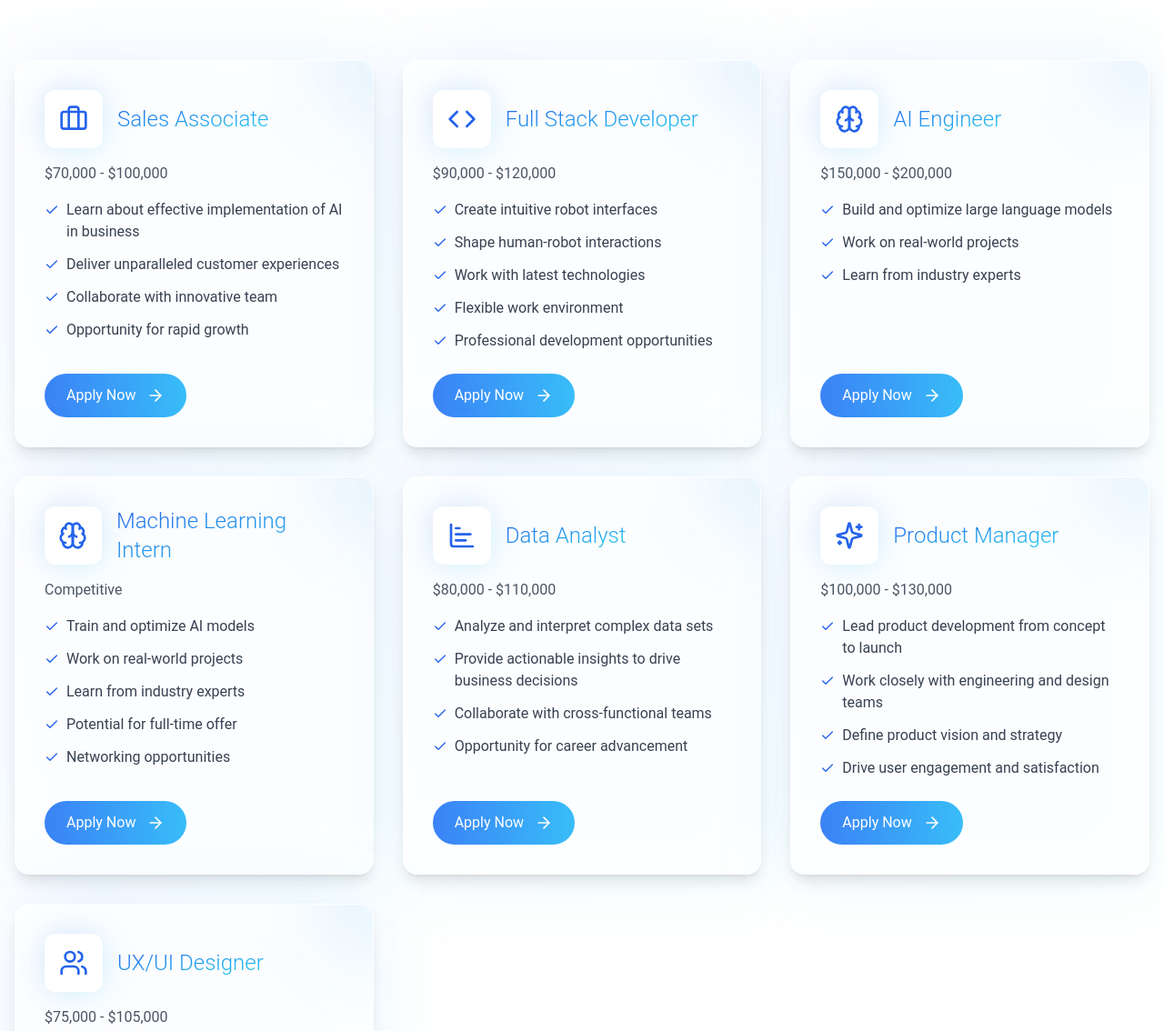
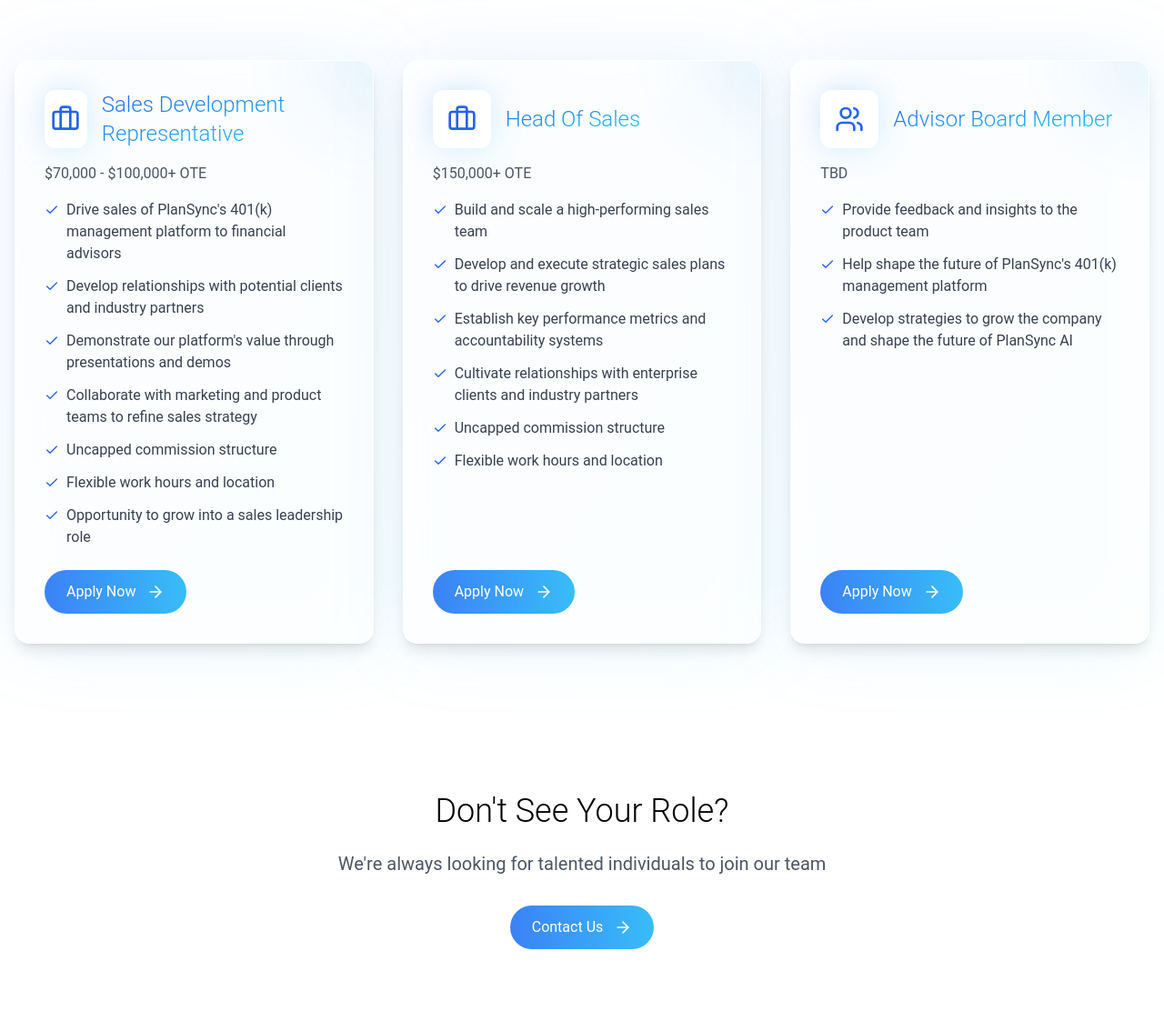
Before and after one commit to tahmidawal/401k-Pro-Website, a React app: page /careers in a window 1280 px wide. Shown: the part 318-1452 px from the top of the page at 91% size. Built offline with nearby package versions, Linux system fonts and the light colour scheme; some packages are replaced by stand-ins of ours.

Commit message:
New updates

```diff
--- a/src/components/CareersPage.js
+++ b/src/components/CareersPage.js
@@ -35,89 +35,43 @@
 
 const jobListings = [
   {
-    title: "Sales Associate",
+    title: "Sales Development Representative",
     icon: Briefcase,
-    salary: "$70,000 - $100,000",
+    salary: "$70,000 - $100,000+ OTE",
     features: [
-      "Learn about effective implementation of AI in business",
-      "Deliver unparalleled customer experiences",
-      "Collaborate with innovative team",
-      "Opportunity for rapid growth",
+      "Drive sales of PlanSync's 401(k) management platform to financial advisors",
+      "Develop relationships with potential clients and industry partners",
+      "Demonstrate our platform's value through presentations and demos",
+      "Collaborate with marketing and product teams to refine sales strategy",
+      "Uncapped commission structure",
+      "Flexible work hours and location",
+      "Opportunity to grow into a sales leadership role"
     ],
     isPopular: true
   },
   {
-    title: "Full Stack Developer",
-    icon: Code,
-    salary: "$90,000 - $120,000",
+    title: "Head Of Sales",
+    icon: Briefcase,
+    salary: "$150,000+ OTE",
     features: [
-      "Create intuitive robot interfaces",
-      "Shape human-robot interactions",
-      "Work with latest technologies",
-      "Flexible work environment",
-      "Professional development opportunities"
+      "Build and scale a high-performing sales team",
+      "Develop and execute strategic sales plans to drive revenue growth",
+      "Establish key performance metrics and accountability systems",
+      "Cultivate relationships with enterprise clients and industry partners",
+      "Uncapped commission structure",
+      "Flexible work hours and location",
     ],
     isPopular: true
   },
   {
-    title: "AI Engineer",
-    icon: Brain,
-    salary: "$150,000 - $200,000",
+    title: "Advisor Board Member",
+    icon: Users,
+    salary: "TBD",
     features: [
-      "Build and optimize large language models",
-      "Work on real-world projects",
-      "Learn from industry experts",
+      "Provide feedback and insights to the product team",
+      "Help shape the future of PlanSync's 401(k) management platform",
+      "Develop strategies to grow the company and shape the future of PlanSync AI",
     ],
-    isPopular: true
-  },
-  {
-    title: "Machine Learning Intern",
-    icon: Brain,
-    salary: "Competitive",
-    features: [
-      "Train and optimize AI models",
-      "Work on real-world projects",
-      "Learn from industry experts",
-      "Potential for full-time offer",
-      "Networking opportunities"
-    ],
-    isPopular: true
-  },
-  {
-    title: "Data Analyst",
-    icon: ChartBar,
-    salary: "$80,000 - $110,000",
-    features: [
-      "Analyze and interpret complex data sets",
-      "Provide actionable insights to drive business decisions",
-      "Collaborate with cross-functional teams",
-      "Opportunity for career advancement"
-    ],
-    isPopular: true
-  },
-  {
-    title: "Product Manager",
-    icon: Sparkles,
-    salary: "$100,000 - $130,000",
-    features: [
-      "Lead product development from concept to launch",
-      "Work closely with engineering and design teams",
-      "Define product vision and strategy",
-      "Drive user engagement and satisfaction"
-    ],
-    isPopular: true
-  },
-  {
-    title: "UX/UI Designer",
-    icon: Users,
-    salary: "$75,000 - $105,000",
-    features: [
-      "Design user-friendly interfaces and experiences",
-      "Conduct user research and testing",
-      "Collaborate with developers to implement designs",
-      "Stay updated with design trends and best practices"
-    ],
-    isPopular: true
   }
 ];
 
--- a/src/components/CompanyFooter.js
+++ b/src/components/CompanyFooter.js
@@ -168,8 +168,22 @@
               />
               <p className="text-sm text-gray-500">© 2024 AccessibleAI, LLC</p>
               <div className="flex space-x-6">
-                <a href="/terms" className="text-sm text-gray-600 hover:text-blue-600 transition-all duration-200">Terms</a>
-                <a href="/privacy" className="text-sm text-gray-600 hover:text-blue-600 transition-all duration-200">Privacy</a>
+                <a
+                  href="https://drive.google.com/file/d/1AACdaA-dwVBOkH6GQ4msDcML35fe7PSB/view"
+                  target="_blank"
+                  rel="noopener noreferrer"
+                  className="text-sm text-gray-600 hover:text-blue-600 transition-all duration-200"
+                >
+                  Terms
+                </a>
+                <a
+                  href="https://drive.google.com/file/d/1T1YtQA8wW7MCw-RT-7wdJhWtjPqr885R/view?usp=sharing"
+                  target="_blank"
+                  rel="noopener noreferrer"
+                  className="text-sm text-gray-600 hover:text-blue-600 transition-all duration-200"
+                >
+                  Privacy Policy
+                </a>
               </div>
             </motion.div>
 
--- a/src/components/VideoDemoSection.js
+++ b/src/components/VideoDemoSection.js
@@ -1,4 +1,4 @@
-import React, { useState, useEffect, useRef } from 'react';
+import React, { useState, useRef } from 'react';
 import { motion } from 'framer-motion';
 import { ChevronLeft, ChevronRight } from 'lucide-react';
 import GradientButtonWithArrow from './buttons/GradientButtonWithArrow';
@@ -48,22 +48,11 @@
     },
     {
       id: 'feature-overview',
-      title: 'Feature Overview',
+      title: 'Live Demo',
       src: 'https://www.youtube.com/embed/qJ9SYE9Yne0?enablejsapi=1',
       description: 'Explore the key features that make PlanSync the leading platform for 401(k) plan management.'
     }
   ];
-
-  // Auto-advance carousel every 15 seconds (only when video is not playing)
-  useEffect(() => {
-    const interval = setInterval(() => {
-      if (!isVideoPlaying) {
-        setCurrentVideoIndex((prevIndex) => (prevIndex + 1) % videos.length);
-      }
-    }, 15000);
-
-    return () => clearInterval(interval);
-  }, [isVideoPlaying, videos.length]);
 
   const nextVideo = () => {
     setCurrentVideoIndex((prevIndex) => (prevIndex + 1) % videos.length);
--- a/src/components/header.js
+++ b/src/components/header.js
@@ -359,7 +359,7 @@
     </button>
 
     <button
-      onClick={() => window.location.href = 'https://app.PlanSync AI'}
+      onClick={() => window.location.href = 'https://app.plansync.ai'}
       className="relative group"
     >
       <div className="absolute inset-0 bg-gradient-to-r from-blue-500 to-sky-400 rounded-full blur-lg opacity-0 group-hover:opacity-20 transition-opacity duration-300"></div>
```
